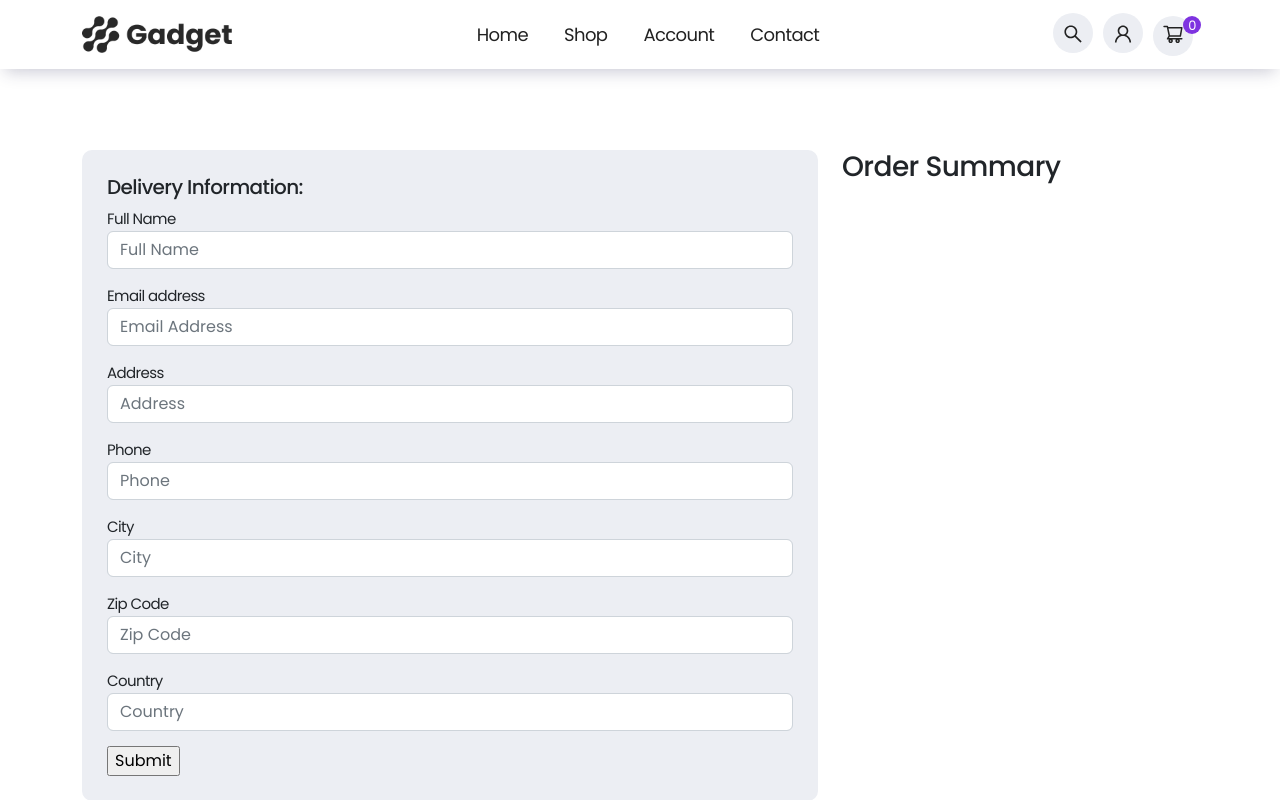
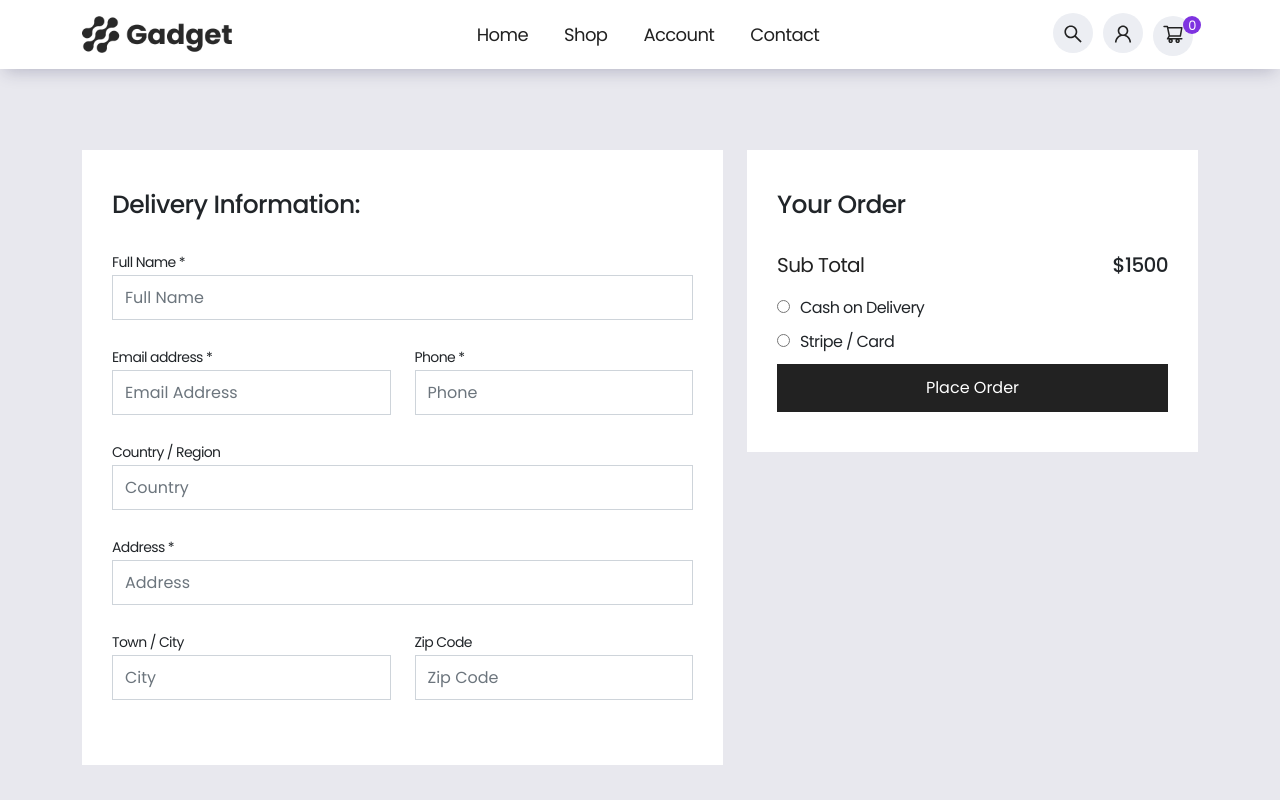
Before and after one commit to rafikadir/Gadget-react-ecommerce-web-application, a React (Vite) app: page /checkout in a window 1280 px wide. Shown: the top 800 px of the page. Built offline with nearby package versions, Linux system fonts and the light colour scheme.

Commit message:
checkout

```diff
--- a/src/components/CartItems/CartItems.jsx
+++ b/src/components/CartItems/CartItems.jsx
@@ -13,7 +13,7 @@ const CartItems = () => {
     const [total, setTotal] = useState();
     const [getCoupon, setGetCoupon] = useState(false);
     const [coupon, setCoupon] = useState(0);
-    let grandTotal = total - coupon;
+    let subTotal = total - coupon;
 
     useEffect(() =>{
         const pdId = cartProducts.map(pd =>{
@@ -105,7 +105,7 @@ const CartItems = () => {
                             <ul>
                                 <li>Total: <span>${total}</span></li>
                                 <li>Coupon:<span>${coupon}</span></li>
-                                <li>Grand Total: <span>${grandTotal}</span></li>
+                                <li>Sub Total: <span>${subTotal}</span></li>
                             </ul>
 
                             <Link to="/checkout" className="checkout-btn">Proceed to Checkout</Link>
--- a/src/components/CheckoutInfo/CheckoutInfo.jsx
+++ b/src/components/CheckoutInfo/CheckoutInfo.jsx
@@ -10,55 +10,80 @@ const CheckoutInfo = () => {
         <section className="checkout-area">
             <div className="container">
                 <div className="row">
-                    <div className="col-lg-8">
+                    <div className="col-lg-7">
                         <div className="address-wrapper">
                             <h3>Delivery Information:</h3>
 
                             <form onSubmit={handleSubmit(onSubmit)} className="address-form">
                                 <div className="form-group">
-                                    <label className="form-label">Full Name</label>
+                                    <label className="form-label">Full Name *</label>
                                     <input type='text' placeholder='Full Name' className="form-control" {...register("fullName")} />
                                 </div>
+                                <div className="row">
+                                    <div className="col-lg-6">
                                         <div className="form-group">
-                                    <label className="form-label">Email address</label>
+                                            <label className="form-label">Email address *</label>
                                             <input type='email' placeholder='Email Address' className="form-control" {...register("Email")} />
                                         </div>
+                                    </div>
+                                    <div className="col-lg-6">
                                         <div className="form-group">
-                                    <label className="form-label">Address</label>
+                                            <label className="form-label">Phone *</label>
+                                            <input type='phone' placeholder= 'Phone' className="form-control" {...register("Phone")} />
+                                        </div>
+                                    </div>
+                                </div>
+                                <div className="form-group">
+                                    <label className="form-label">Country / Region</label>
+                                    <input type='Country' placeholder= 'Country' className="form-control" {...register("Country")} />
+                                </div>
+                                <div className="form-group">
+                                    <label className="form-label">Address *</label>
                                     <input type='text' placeholder= 'Address' className="form-control" {...register("Address")} />
                                 </div>
+                                <div className="row">
+                                    <div className="col-lg-6">
                                         <div className="form-group">
-                                    <label className="form-label">Phone</label>
-                                    <input type='phone' placeholder= 'Phone' className="form-control" {...register("Phone")} />
-                                </div>
-                                <div className="form-group">
-                                    <label className="form-label">City</label>
+                                            <label className="form-label">Town / City</label>
                                             <input type='City' placeholder= 'City' className="form-control" {...register("City")} />
                                         </div>
+                                    </div>
+                                    <div className="col-lg-6">
                                         <div className="form-group">
                                             <label className="form-label">Zip Code</label>
                                             <input type='Zip Code' placeholder= 'Zip Code' className="form-control" {...register("Zip")} />
                                         </div>
-                                <div className="form-group">
-                                    <label className="form-label">Country</label>
-                                    <input type='Country' placeholder= 'Country' className="form-control" {...register("Country")} />
                                     </div>
-                                <input type="submit" />
+                                </div>
+                                {/* <input type="submit" value="Save Informtion" className="btn btn-primary px-5"/> */}
                             </form>
-                        </div>
-
-                        <div className="payment-wrapper">
-                            <ul>
-                                <li>paypal</li>
-                                <li>paypal</li>
-                                <li>paypal</li>
-                                <li>paypal</li>
-                            </ul>
                         </div>
                     </div>
 
-                    <div className="col-lg-4">
-                        <h3>Order Summary</h3>
+                    <div className="col-lg-5">
+                        <div className="checkout-summary">
+                            <h3>Your Order</h3>
+
+                            <ul>
+                                <li className='checkout-total'>
+                                    <p>Sub Total</p><span>$1500</span>
+                                </li>
+                                <li>
+                                    <div className="checkout-payment">
+                                        <span className="payment-option">
+                                            <input type="radio" name="cash"/>
+                                            <label htmlFor="cash">Cash on Delivery</label>
+                                        </span>
+                                        <span className="payment-option">
+                                            <input type="radio" name="cart"/>
+                                            <label htmlFor="card">Stripe / Card</label>
+                                        </span>
+
+                                        <button className="order-btn">Place Order</button>
+                                    </div>
+                                </li>
+                            </ul>
+                        </div>
                     </div>
                 </div>
             </div>
--- a/src/components/CheckoutInfo/CheckoutInfo.scss
+++ b/src/components/CheckoutInfo/CheckoutInfo.scss
@@ -1,26 +1,85 @@
 @import '../../assets/scss/style.scss';
 
 .checkout-area {
-    padding-top: 150px;
+    padding: 150px 0 100px;
+    background: rgba(3, 0, 71, 0.09);
 
     .address-wrapper {
-        background: #eceef3;
-        padding: 25px;
-        border-radius: 10px;
+        padding: 40px 30px;
+        background: $white-color;
 
         h3 {
-            font-size: 20px;
+            font-size: 25px;
+            margin-bottom: 30px;
         }
 
         .address-form {
             .form-group {
+                margin-bottom: 25px;
+
                 label {
-                    margin-bottom: 0;
-                    font-size: 15px;
+                    margin-bottom: 2px;
+                    font-size: 14px;
                 }
 
                 .form-control {
                     margin-bottom: 15px;
+                    height: 45px;
+                    border-radius: 0;
+
+                    &:focus {
+                        border: 1px solid $black-color;
+                        box-shadow: none;
+                    }
+                }
+            }
+        }
+    }
+
+    .checkout-summary {
+        padding: 40px 30px;
+        background: $white-color;
+
+        h3 {
+            font-size: 25px;
+            margin-bottom: 30px;
+        }
+
+        ul {
+            list-style-type: none;
+
+            .checkout-total {
+                display: flex;
+                justify-content: space-between;
+
+                p {
+                    color: $black-color;
+                    font-size: 20px;
+                }
+
+                span {
+                    font-size: 20px;
+                    font-weight: 500;
+                }
+            }
+
+            .checkout-payment {
+                display: flex;
+                flex-direction: column;
+
+                .payment-option {
+                    margin-bottom: 10px;
+
+                    label {
+                        margin-left: 10px;
+                    }
+                }
+
+                .order-btn {
+                    background: $black-color;
+                    border: 0;
+                    color: $white-color;
+                    padding: 12px 10px;
                 }
             }
         }
--- a/src/templates/ProductDetails/ProductDetails.scss
+++ b/src/templates/ProductDetails/ProductDetails.scss
@@ -1,6 +1,8 @@
 @import '../../assets/scss/style.scss';
 
 .product-details {
+    padding-top: 150px;
+
     .product-img {
         max-width: 400px;
         margin: auto;
```
Lines whose indentation alone changed are shown as unchanged.
